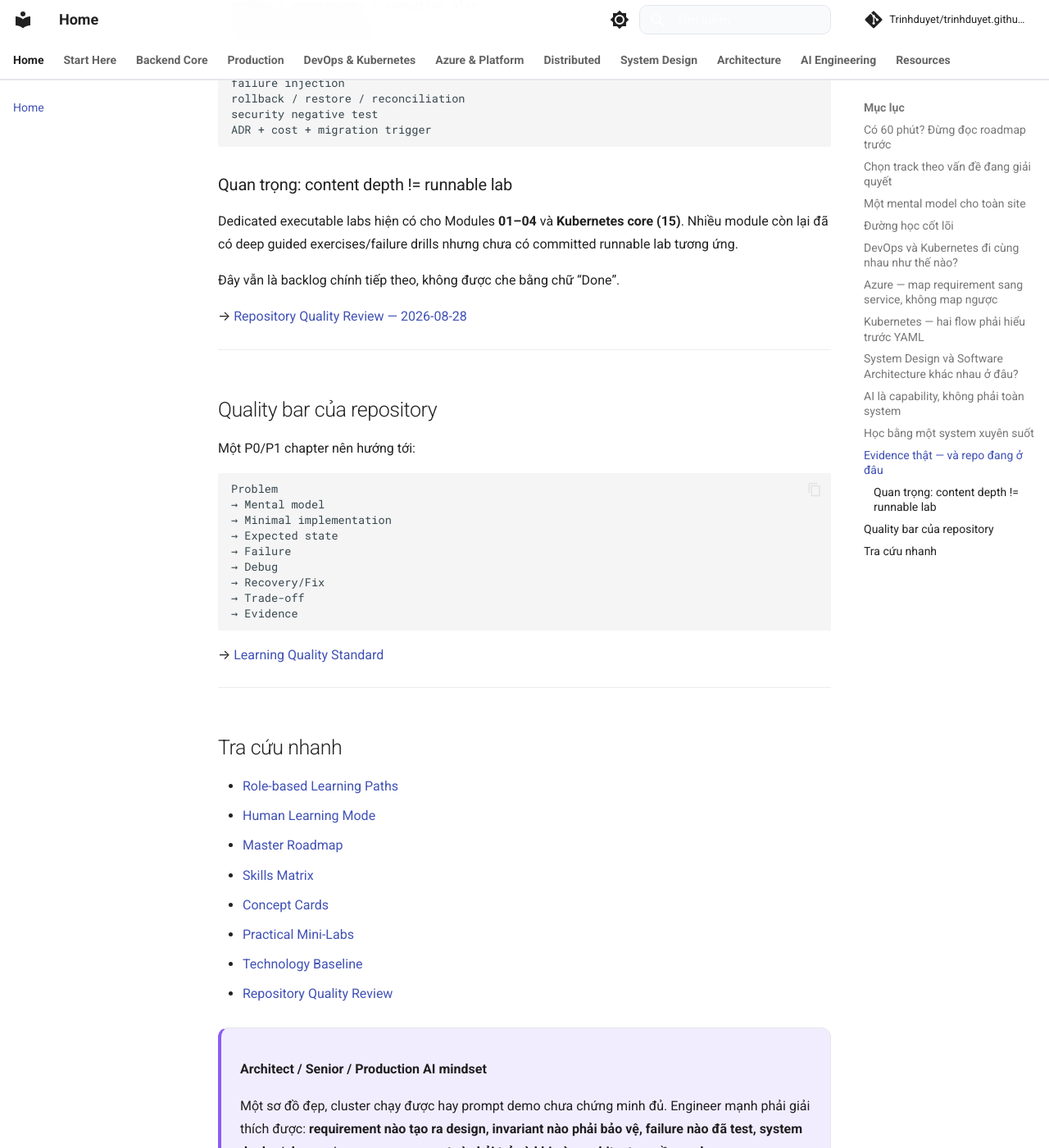
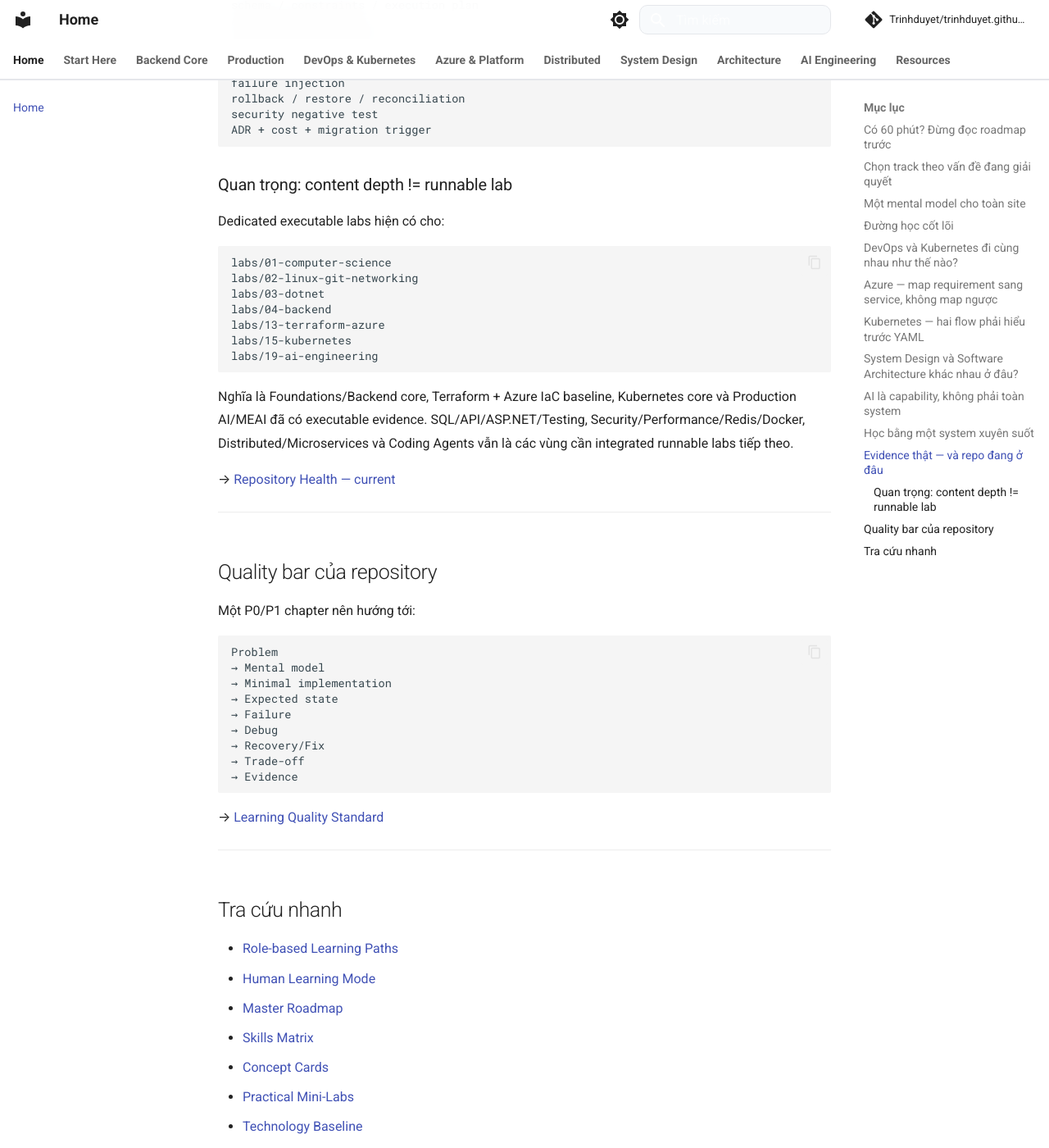
Before and after one commit to Trinhduyet/trinhduyet.github.io, an MkDocs documentation site: the page built from docs/index.md, in a window 1280 px wide and 1400 px high, scrolled down 8004 px. Shown: the whole window at 82% size. Built offline with MkDocs 1.6.1 and Material for MkDocs 9.7.7, drawn with Linux system fonts in a browser that asks for light colours; comment, search, counter and statistics services are not loaded; some of the changed text lies outside the part shown.

Commit message:
docs(home): align current evidence and repository health

````diff
--- a/docs/index.md
+++ b/docs/index.md
@@ -11,7 +11,7 @@ Học bằng **system thật, failure thật và evidence thật**. Repository n
 [Chọn lộ trình theo role →](00-roadmap/role-based-learning-paths.md){ .hero-button .hero-button-primary }
 [Học bằng Checkout system →](00-roadmap/example-first-learning-path.md){ .hero-button }
 [Master Roadmap →](00-roadmap/master-roadmap.md){ .hero-button }
-[Quality Review →](00-roadmap/repository-quality-review-2026-08-28.md){ .hero-button }
+[Repository Health →](00-roadmap/repository-health.md){ .hero-button }
 
 </div>
 
@@ -337,11 +337,21 @@ ADR + cost + migration trigger
 
 ### Quan trọng: content depth != runnable lab
 
-Dedicated executable labs hiện có cho Modules **01–04** và **Kubernetes core (15)**. Nhiều module còn lại đã có deep guided exercises/failure drills nhưng chưa có committed runnable lab tương ứng.
+Dedicated executable labs hiện có cho:
 
-Đây vẫn là backlog chính tiếp theo, không được che bằng chữ “Done”.
+```text
+labs/01-computer-science
+labs/02-linux-git-networking
+labs/03-dotnet
+labs/04-backend
+labs/13-terraform-azure
+labs/15-kubernetes
+labs/19-ai-engineering
+```
 
-→ [Repository Quality Review — 2026-08-28](00-roadmap/repository-quality-review-2026-08-28.md)
+Nghĩa là Foundations/Backend core, Terraform + Azure IaC baseline, Kubernetes core và Production AI/MEAI đã có executable evidence. SQL/API/ASP.NET/Testing, Security/Performance/Redis/Docker, Distributed/Microservices và Coding Agents vẫn là các vùng cần integrated runnable labs tiếp theo.
+
+→ [Repository Health — current](00-roadmap/repository-health.md)
 
 ---
 
@@ -374,7 +384,7 @@ Problem
 - [Concept Cards](00-roadmap/concept-cards.md)
 - [Practical Mini-Labs](00-roadmap/practical-mini-labs.md)
 - [Technology Baseline](00-roadmap/technology-baseline.md)
-- [Repository Quality Review](00-roadmap/repository-quality-review-2026-08-28.md)
+- [Repository Health](00-roadmap/repository-health.md)
 
 <div class="architect-note" markdown>
 <strong>Architect / Senior / Production AI mindset</strong>
````
